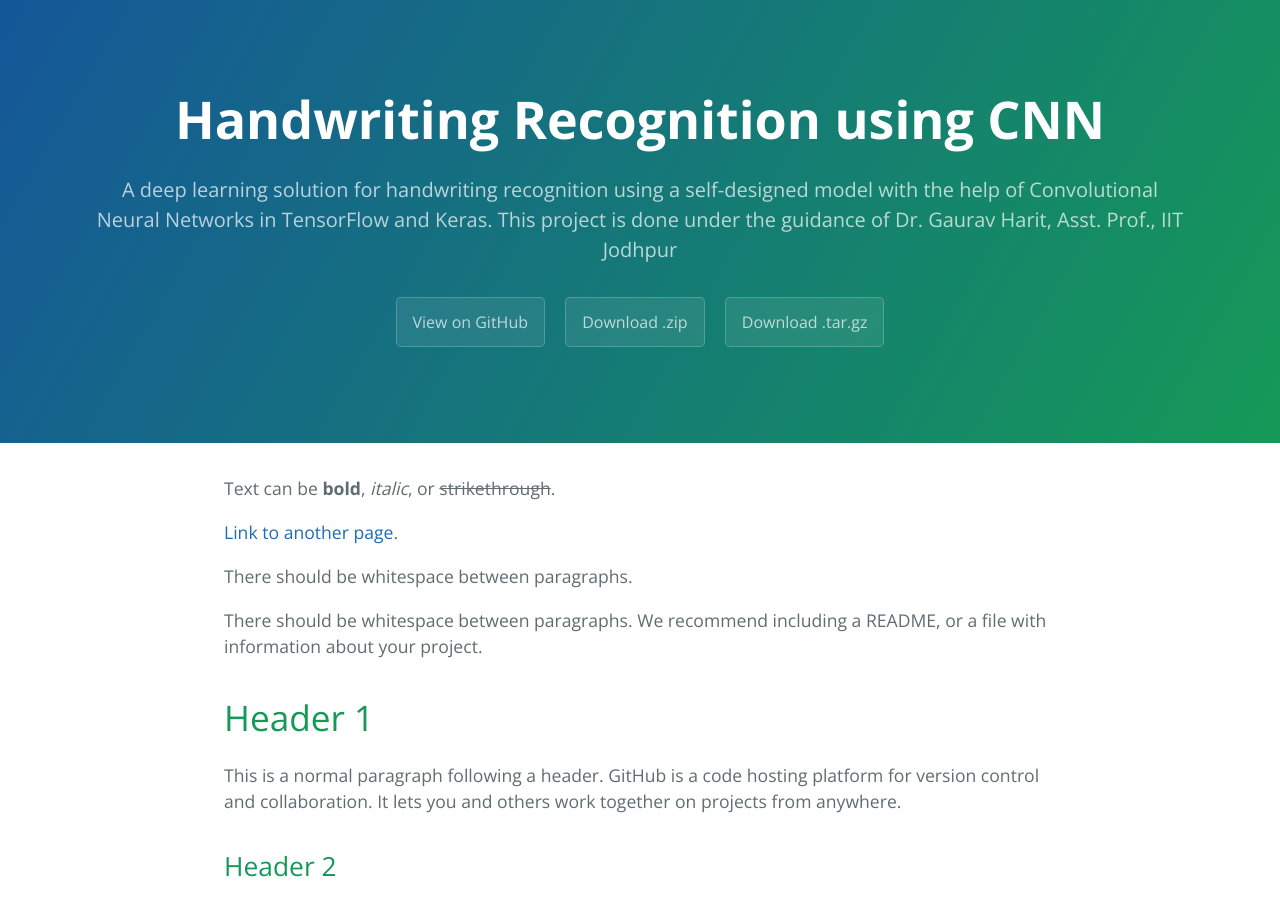
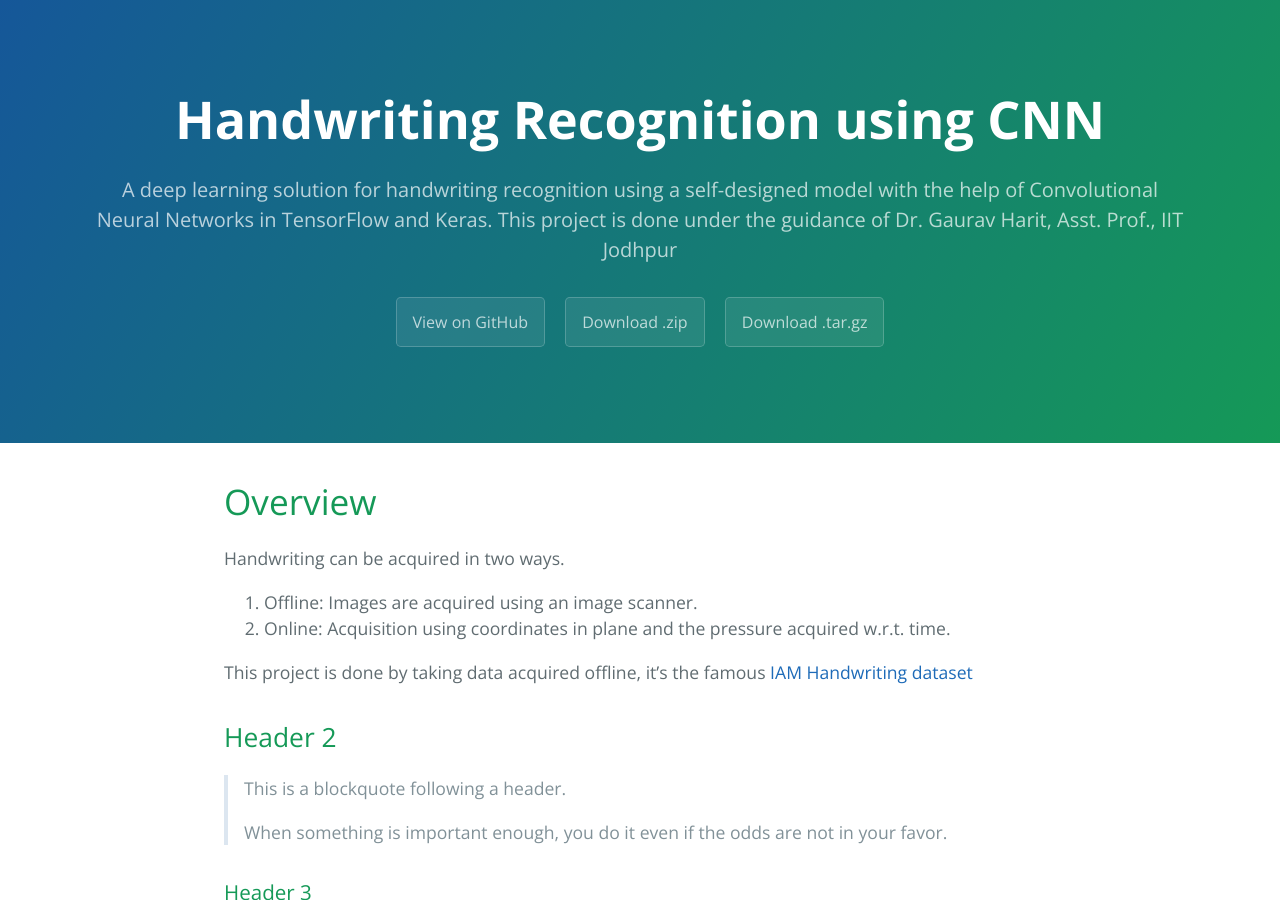
Before and after one commit to TejasReddy9/handwriting_cnn, a Jekyll site: the page built from docs/index.md, in a window 1280 px wide and 900 px high. Built offline with Jekyll 4.4.1, drawn with Linux system fonts in a browser that asks for light colours; our own code applies the rules of GitHub Pages for plain Markdown files.

Commit message:
Update index.md

```diff
--- a/docs/index.md
+++ b/docs/index.md
@@ -2,17 +2,13 @@
 layout: default
 ---
 
-Text can be **bold**, _italic_, or ~~strikethrough~~.
+# Overview
 
-[Link to another page](./another-page.html).
+Handwriting can be acquired in two ways.
+1.  Offline: Images are acquired using an image scanner.
+2.  Online: Acquisition using coordinates in plane and the pressure acquired w.r.t. time.
 
-There should be whitespace between paragraphs.
-
-There should be whitespace between paragraphs. We recommend including a README, or a file with information about your project.
-
-# Header 1
-
-This is a normal paragraph following a header. GitHub is a code hosting platform for version control and collaboration. It lets you and others work together on projects from anywhere.
+This project is done by taking data acquired offline, it's the famous [IAM Handwriting dataset]()
 
 ## Header 2
 
```
